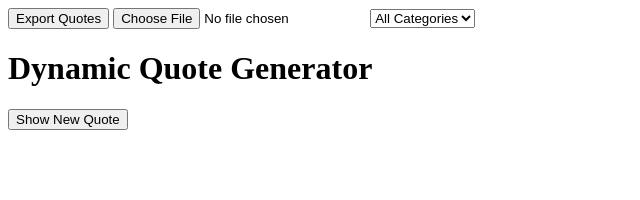
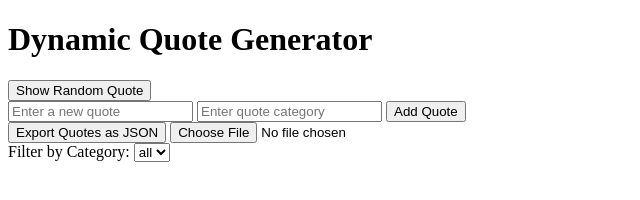
Before and after one commit to Stellar05-stack/alx_fe_javascript, a plain HTML site: page dom-manipulation/index.html in a window 1280 px wide. Shown: the whole page, without its empty margins (0-640 px from the left). Drawn offline with Linux system fonts and the light colour scheme.

Commit message:
changed html

```diff
--- a/dom-manipulation/index.html
+++ b/dom-manipulation/index.html
@@ -1,24 +1,49 @@
 <!DOCTYPE html>
 <html lang="en">
+<head>
+  <meta charset="UTF-8" />
+  <meta name="viewport" content="width=device-width,initial-scale=1.0" />
+  <title>Dynamic Quote Generator</title>
+  <link rel="stylesheet" href="style.css" />
+</head>
+<body>
+  <div class="container">
+    <h1>Dynamic Quote Generator</h1>
 
-<head>
-  <meta charset="UTF-8">
-  <meta name="viewport" content="width=device-width, initial-scale=1.0">
-  <title>Dynamic Quote Generator</title>
-  <button onclick="exportToJsonFile()">Export Quotes</button>
-<input type="file" id="importFile" accept=".json" onchange="importFromJsonFile(event)" />
-<select id="categoryFilter" onchange="filterQuotes()">
-  <option value="all">All Categories</option>
-</select>
+    <!-- Display a random quote -->
+    <div id="quoteDisplay" class="quote-display"></div>
+    <button id="show-quote-btn">Show Random Quote</button>
 
+    <!-- Add a new quote -->
+    <div class="form-group">
+      <input id="newQuoteText" type="text" placeholder="Enter a new quote" />
+      <input id="newQuoteCategory" type="text" placeholder="Enter quote category" />
+      <button onclick="addQuote()">Add Quote</button>
+    </div>
 
-</head>
+    <!-- Export / Import JSON -->
+    <div class="form-group">
+      <button onclick="exportQuotes()">Export Quotes as JSON</button>
+      <input
+        type="file"
+        id="importFile"
+        accept=".json"
+        onchange="importFromJsonFile(event)"
+      />
+    </div>
 
-<body>
-  <h1>Dynamic Quote Generator</h1>
-  <div id="quoteDisplay"></div>
-  <button id="newQuote">Show New Quote</button>
+    <!-- Category filter -->
+    <div class="form-group">
+      <label for="categoryFilter">Filter by Category:</label>
+      <select id="categoryFilter">
+        <!-- options inserted by populateCategories() -->
+      </select>
+    </div>
+
+    <!-- Show all (or filtered) quotes -->
+    <div id="allQuotes" class="all-quotes"></div>
+  </div>
+
   <script src="script.js"></script>
 </body>
-
 </html>
```
